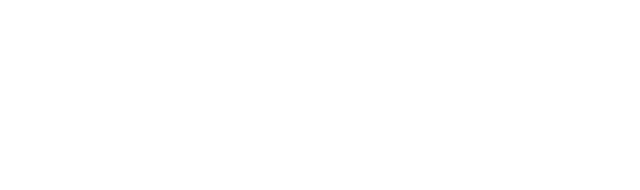
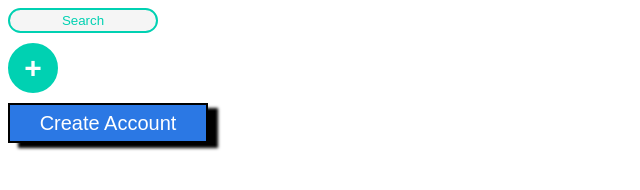
Before and after one commit to ThieryNisengwe/web_fundamentals_june, a plain HTML site: page css/Button Up/buttons/Button Up.html in a window 1280 px wide. Shown: the whole page, without its empty margins (0-640 px from the left). Drawn offline with Linux system fonts and the light colour scheme.

Commit message:
finished this

```diff
--- a/css/Button Up/buttons/Button Up.html
+++ b/css/Button Up/buttons/Button Up.html
@@ -1,12 +1,21 @@
 <!DOCTYPE html>
 <html lang="en">
-<head>
-  <meta charset="UTF-8">
-  <meta http-equiv="X-UA-Compatible" content="IE=edge">
-  <meta name="viewport" content="width=device-width, initial-scale=1.0">
-  <title></title>
-</head>
-<body>
-
-</body>
+  <head>
+    <meta charset="UTF-8" />
+    <meta http-equiv="X-UA-Compatible" content="IE=edge" />
+    <meta name="viewport" content="width=device-width, initial-scale=1.0" />
+    <title>Button Styling</title>
+    <link rel="stylesheet" href="style.css" />
+  </head>
+  <body>
+    <div>
+      <button>Search</button>
+    </div>
+    <div>
+      <button id="button-2" >+</button>
+    </div>
+    <div>
+      <button id="button3">Create Account</button>
+    </div>
+  </body>
 </html>
--- a/css/Button Up/buttons/style.css
+++ b/css/Button Up/buttons/style.css
@@ -0,0 +1,34 @@
+button {
+  background-color: whitesmoke;
+  border-color: #00d1b2;
+  border-style: solid;
+  height: 25px;
+  width: 150px;
+  border-radius: 20px;
+  color: #00d1b2;
+  margin-bottom: 10px;
+}
+
+#button-2 {
+  background-color:#00d1b2;
+  width: 50px;
+  height: 50px;
+  border-radius: 50%;
+  font-weight: bold;
+  color: white;
+  font-size: 30px;
+}
+
+#button3 {
+  background-color:#2b78e4;
+  border: 3px;
+  height: 40px;
+  width: 200px;
+  border-style: solid;
+  color: white;
+  border-radius: 0;
+  font-size: 20px;
+  box-shadow: 10px 5px 3px black;
+  border-color: black;
+  border: 2px solid black
+}
```
Also changed, not shown: css/Button Up/inlineBlcok/inline.html (added, +15 -0 lines), css/Button Up/inlineBlcok/style.css (added, +21 -0 lines).
